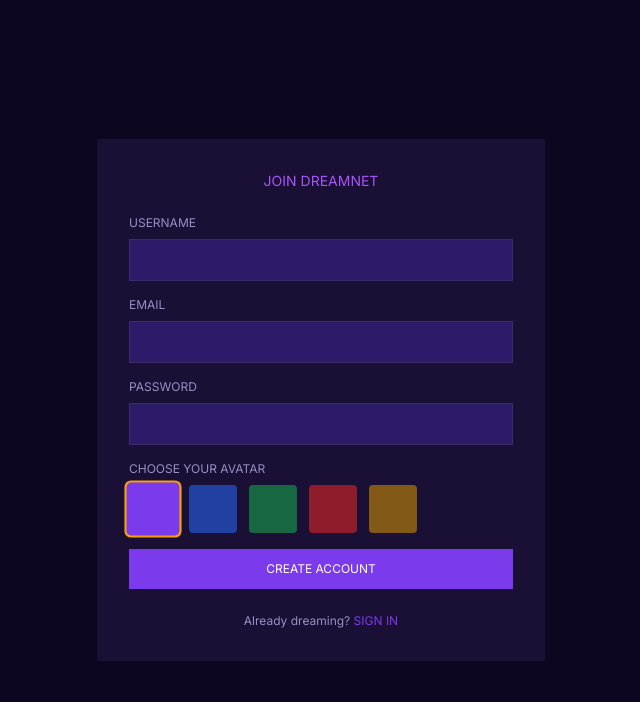
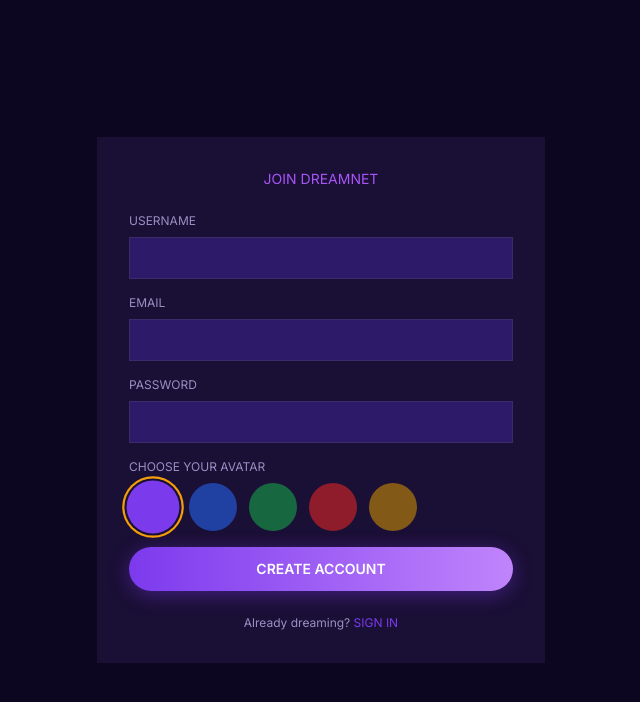
Before and after one commit to kithrine/dreamnet, a Next.js app: page /auth/signup in a window 1280 px wide. Shown: the top 702 px of the page, without its empty margins (319-959 px from the left). Built offline with nearby package versions, Linux system fonts and the light colour scheme; no server answers.

Commit message:
style: pill button with gradient, pill tag chip, circular avatar picker

```diff
--- a/components/ui/AvatarPicker.tsx
+++ b/components/ui/AvatarPicker.tsx
@@ -23,8 +23,10 @@ export default function AvatarPicker({ selected, onChange }: AvatarPickerProps)
           type="button"
           onClick={() => onChange(avatar.id)}
           className={cn(
-            "w-12 h-12 rounded pixel-border transition-all",
-            selected === avatar.id ? "ring-2 ring-dream-gold scale-110" : "opacity-60 hover:opacity-100"
+            "w-12 h-12 rounded-full transition-all",
+            selected === avatar.id
+              ? "ring-2 ring-dream-gold ring-offset-2 ring-offset-dream-surface scale-110"
+              : "opacity-60 hover:opacity-90 hover:scale-105"
           )}
           style={{ backgroundColor: avatar.color }}
           title={avatar.label}
--- a/components/ui/Button.tsx
+++ b/components/ui/Button.tsx
@@ -5,14 +5,19 @@ interface ButtonProps extends ButtonHTMLAttributes<HTMLButtonElement> {
   variant?: "primary" | "secondary";
 }
 
-export default function Button({ variant = "primary", className, children, ...props }: ButtonProps) {
+export default function Button({
+  variant = "primary",
+  className,
+  children,
+  ...props
+}: ButtonProps) {
   return (
     <button
       className={cn(
-        "font-pixel text-xs px-4 py-3 transition-all active:translate-y-px",
+        "inline-flex items-center justify-center gap-2 font-sans font-semibold text-sm px-6 py-3 transition-all disabled:opacity-50 disabled:cursor-not-allowed",
         variant === "primary"
-          ? "bg-dream-violet text-white pixel-border hover:bg-dream-bright"
-          : "bg-dream-surface text-dream-text pixel-border hover:bg-dream-purple",
+          ? "dream-btn text-white"
+          : "rounded-full bg-white/10 border border-white/20 text-dream-text hover:bg-white/15 active:scale-[0.98]",
         className
       )}
       {...props}
--- a/components/ui/TagChip.tsx
+++ b/components/ui/TagChip.tsx
@@ -4,7 +4,7 @@ export default function TagChip({ name }: { name: string }) {
   return (
     <Link
       href={`/explore?tag=${encodeURIComponent(name)}`}
-      className="inline-block font-pixel text-xs px-2 py-1 bg-dream-purple text-dream-bright border border-dream-violet hover:bg-dream-violet transition-colors"
+      className="inline-block font-sans text-xs px-3 py-1 rounded-full bg-white/10 border border-white/15 text-dream-text hover:bg-dream-violet/30 transition-colors"
     >
       # {name}
     </Link>
```
